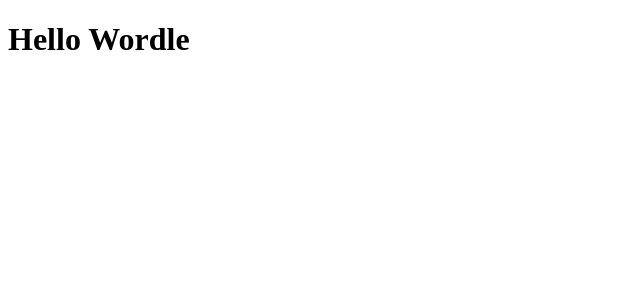
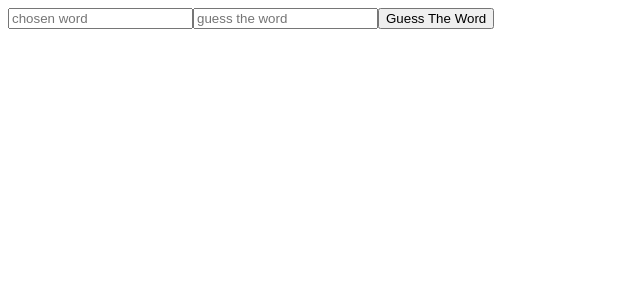
Before and after one commit to viktornoskire/wordle-app, a React (Vite) app in the folder frontend/: page / in a window 1280 px wide. Shown: the top 300 px of the page, without its empty margins (0-640 px from the left). Built offline with nearby package versions, Linux system fonts and the light colour scheme.

Commit message:
Add starting point in App.jsx

```diff
--- a/frontend/src/App.jsx
+++ b/frontend/src/App.jsx
@@ -1,9 +1,40 @@
 import { useState } from 'react';
 
 function App() {
-  const [count, setCount] = useState(0);
+  const [chosen, setChosen] = useState('');
+  const [guessed, setGuessed] = useState('');
 
-  return <h1>Hello Wordle</h1>;
+  return (
+    <main>
+      <form>
+        <input
+          type='text'
+          placeholder='chosen word'
+          value={chosen}
+          onChange={e => {
+            setChosen(e.target.value);
+          }}
+        />
+        <input
+          type='text'
+          placeholder='guess the word'
+          value={guessed}
+          onChange={e => {
+            setGuessed(e.target.value);
+          }}
+        />
+        <button
+          type='submit'
+          onClick={e => {
+            e.preventDefault();
+            setChosen('');
+            setGuessed('');
+          }}>
+          Guess The Word
+        </button>
+      </form>
+    </main>
+  );
 }
 
 export default App;
```
